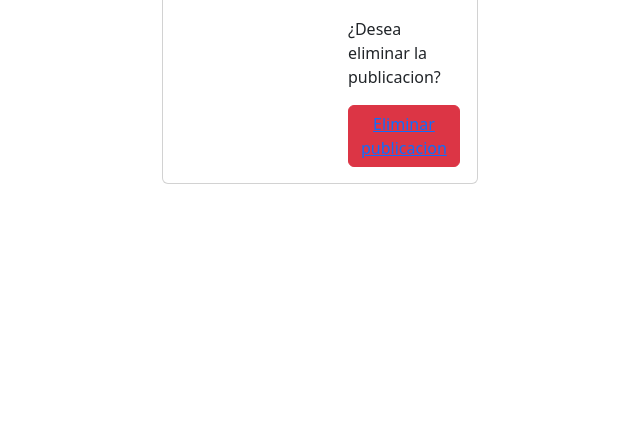
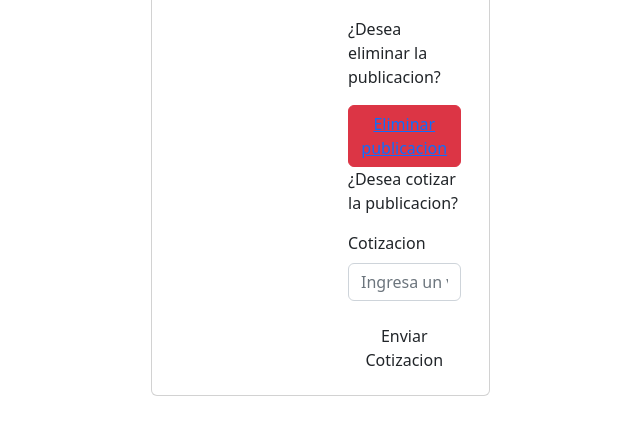
Before and after one commit to Seba-Solar/WeDo, a Node server app: template views/publicacion_detalle.ejs in a window 1280 px wide. Shown: the part 192-627 px from the top of the page, without its empty margins (320-960 px from the left). Run offline with Node 20, Linux system fonts and the light colour scheme; the template is opened without the code that fills it, so the values that code supplies are empty.

Commit message:
actualizacion BD, creacion de campo historial_publi

```diff
--- a/app.js
+++ b/app.js
@@ -279,7 +279,7 @@ app.post('/registrar_empresa_datos', upload.single('imagen_p'), (req, res) => {
     return res.status(400).send({ message: 'Se requiere una imagen de perfil' });
   }
 
-  const query = `INSERT INTO empresa (nombre, pass, imagen_p, rut, correo, telefono, direccion, razon)
+  const query = `INSERT INTO empresa (nombre, pass, imagen_p, rut_empresa, correo, telefono, direccion, razon)
                  VALUES (?, ?, ?, ?, ?, ?, ?, ?)`;
 
   const values = [nombre, pass, imagen_p, rut_empresa, correo, telefono, direccion, razon];
@@ -476,3 +476,43 @@ app.get('/borrar_publicacion/:id', isLoggedIn,(req, res)=>{
   });
   res.redirect('/publicaciones');
 });
+
+app.post('/cotizar_publicacion',isLoggedIn, (req,res)=>{
+
+  const idPublicacion = req.body.id_publicacion;
+
+  let usuario = {
+    correo: req.session.correo,
+    nombre: req.session.nombre,
+    id_empresa: req.session.userId
+  };
+
+  const cotizacion = req.body.valor_oferta;
+
+  const queryInfoPublicacion = 'SELECT nombre_cliente,precio_estimado FROM publicacion WHERE id = ?';
+  const queryCotizarPublicacion = `
+  INSERT INTO HISTORIAL_PUBLICACION
+  (id_publicacion, precio_estimado, id_empresa, nombre_empresa, valor_oferta)
+  VALUES (?, ?, ?, ?, ?)
+`;
+
+  conexion.query(queryInfoPublicacion,[idPublicacion], (err, resultado)=>{
+    if (err){
+      console.error(err);
+      return res.status(500).send({ message: 'Se rompio jaja saludos'})
+    }
+    const resultadoPublicacion = resultado[0];
+    const nombreCliente = resultadoPublicacion.nombre_cliente;
+    const precioEstimado = resultadoPublicacion.precio_estimado;
+
+    console.log('Nombre cliente:', nombreCliente, 'Precio estimado:', precioEstimado);
+    conexion.query(queryCotizarPublicacion,[idPublicacion, precioEstimado, usuario.id_empresa, usuario.nombre, cotizacion],(err=>{
+      if  (err){
+        console.error(err);
+        return res.status(500).send({ message: 'Se rompio esta cosa XD'})
+      }
+      res.redirect(`/publicacion/detalle/${idPublicacion}`);
+    }));
+  })
+
+})
--- a/views/publicacion_detalle.ejs
+++ b/views/publicacion_detalle.ejs
@@ -59,10 +59,18 @@
                         <br>
                         <p class="card-text">Precio Estimado: <%= publicacion.precio_estimado %></p>
                         <div>
+
                           <p>¿Desea eliminar la publicacion?</p>
-
                           <button class="btn btn-danger"><a href="/borrar_publicacion/<%= publicacion.id %>">Eliminar publicacion</a></button>
-
+                          <p>¿Desea cotizar la publicacion?</p>
+                          <form action="/cotizar_publicacion" method="POST" id="registerForm">
+                            <div class="form-group mb-3">
+                              <input type="hidden" name="id_publicacion" value="<%= publicacion.id %>">
+                              <label for="valor_oferta" class="form-label">Cotizacion</label>
+                              <input type="text" class="form-control" id="valor_oferta" name="valor_oferta" placeholder="Ingresa un valor de cotizacion" required>
+                          </div>
+                            <button type="submit" class="btn btn-sucess">Enviar Cotizacion</button>
+                          </form>
                         </div>
                     </div>
                 </div>
--- a/views/publicaciones.html
+++ b/views/publicaciones.html
@@ -135,7 +135,7 @@
                   <div class="card p-0" style="max-width: 540px;">
                     <div class="row g-0">
                       <div class="col-md-4">
-                        <img src="/imagen/${idNumber}" class="img-fluid rounded-start" alt="${jsonPublicaciones[i].titulo}" style="width: 100%; height: 100%; object-fit: cover; display: block;width: 100%;height: 100%;object-fit: cover;vertical-align: bottom;">
+                        <img src="/imagen/${jsonPublicaciones[i].id}" class="img-fluid rounded-start" alt="${jsonPublicaciones[i].titulo}" style="width: 100%; height: 100%; object-fit: cover; display: block;width: 100%;height: 100%;object-fit: cover;vertical-align: bottom;">
                       </div>
                       <div class="col-md-8">
                         <div class="card-body">
```
Also changed, not shown: 1 other file.
